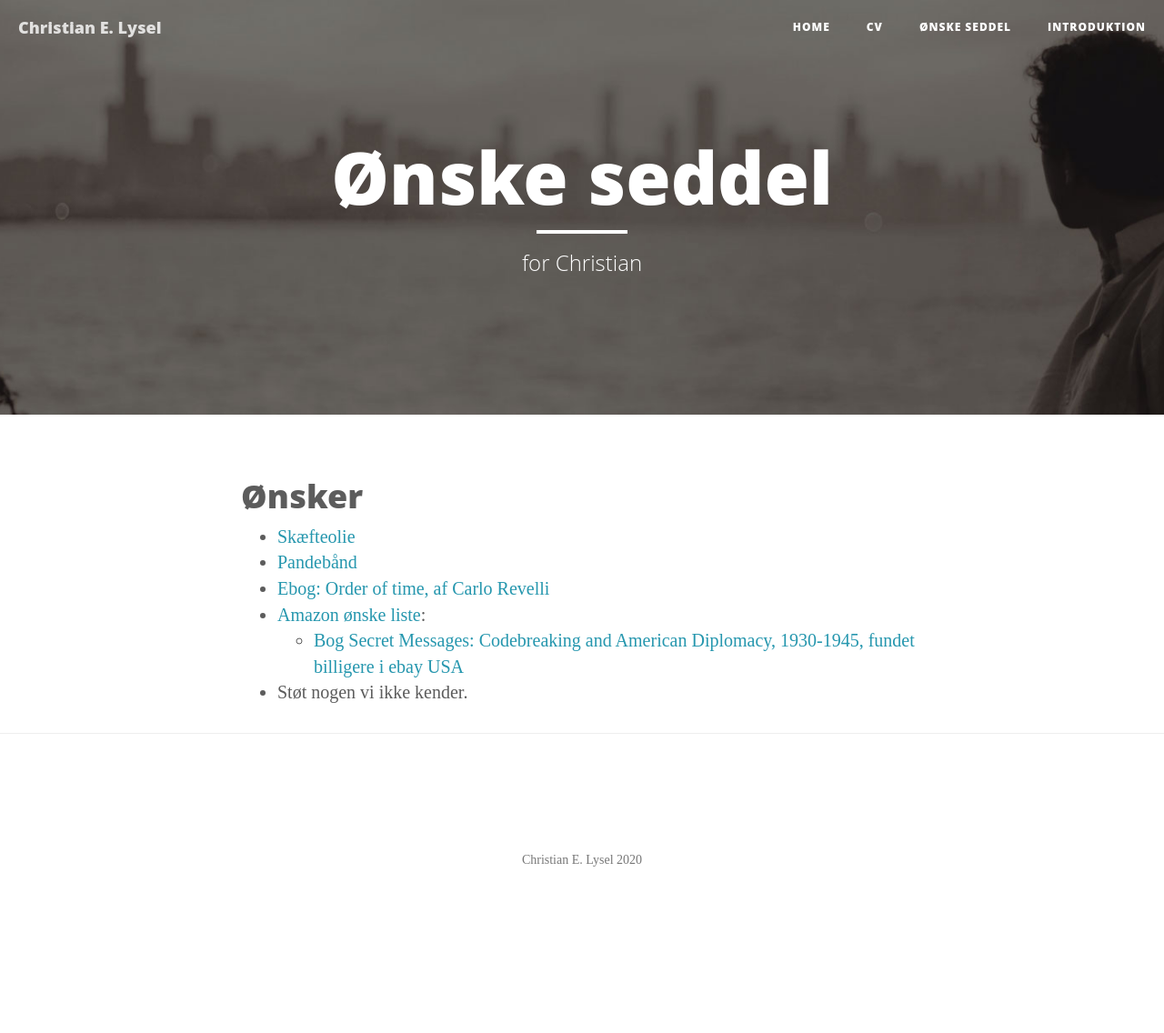
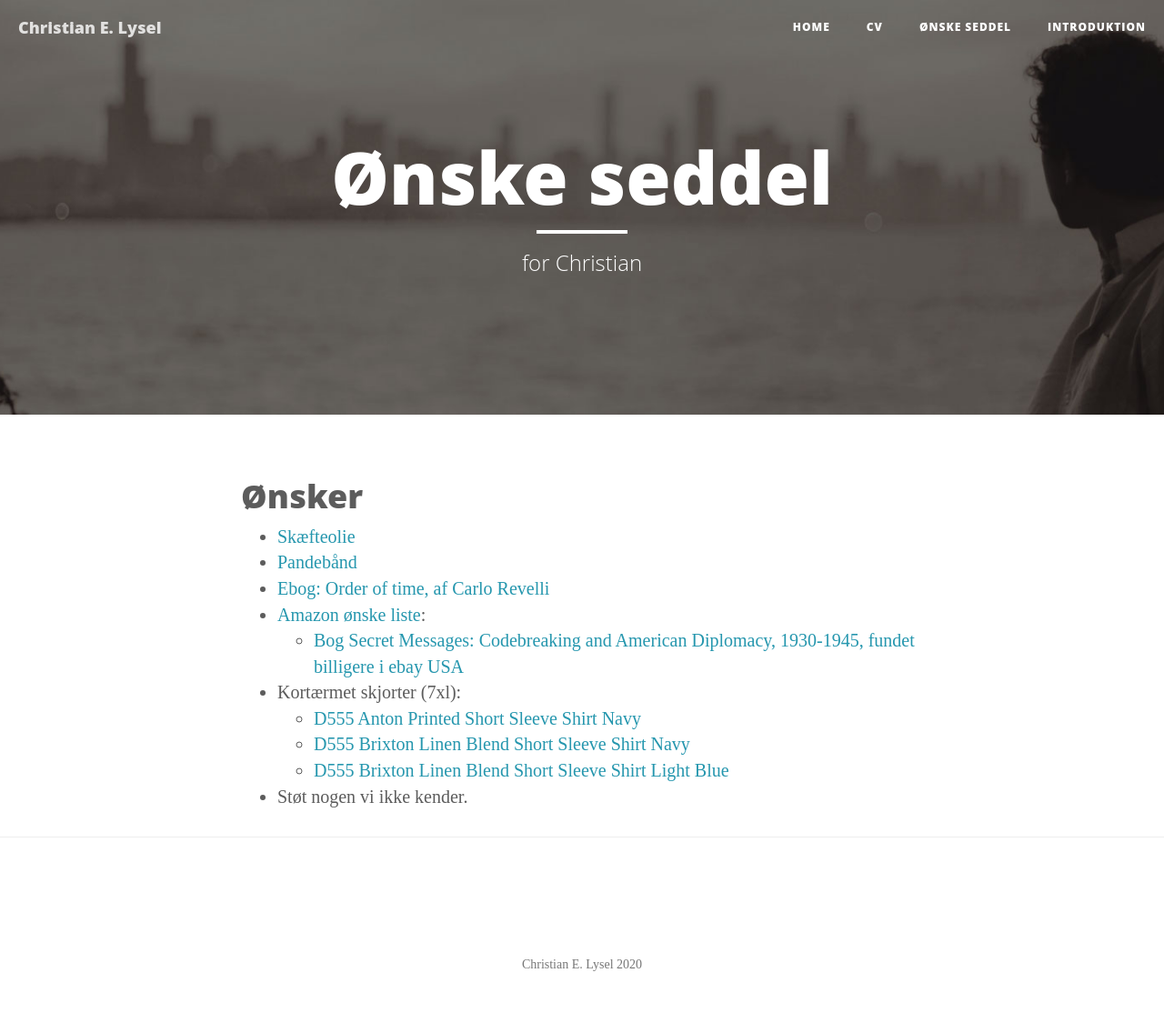
Before and after one commit to clysel/christian.lysel.net, a Jekyll site: the page built from gave.markdown, in a window 1280 px wide. Shown: the whole page at 91% size. Built offline with Jekyll 4.4.1, drawn with Linux system fonts in a browser that asks for light colours; before the commit the page ends 1021 px from its top, so only the background shows below that.

Commit message:
Update gave.markdown

```diff
--- a/gave.markdown
+++ b/gave.markdown
@@ -11,4 +11,8 @@ header-img: "img/about-bg.jpg"
  * [Ebog: Order of time, af Carlo Revelli](https://www.saxo.com/dk/order-of-time_carlo-rovelli_epub_9780241292532)
  * [Amazon ønske liste](https://www.amazon.co.uk/hz/wishlist/ls/A5JDJ32DBJ34?ref_=wl_share):
    * [Bog Secret Messages: Codebreaking and American Diplomacy, 1930-1945, fundet billigere i ebay USA](https://www.ebay.com/itm/Secret-Messages-Codebreaking-and-American-Diplomacy-1930-1945/312616310755)
+ * Kortærmet skjorter (7xl):
+   * [D555 Anton Printed Short Sleeve Shirt Navy](https://www.bigdudeclothing.co.uk/d555-anton-printed-short-sleeve-shirt-navy/)
+   * [D555 Brixton Linen Blend Short Sleeve Shirt Navy](https://www.bigdudeclothing.co.uk/d555-brixton-linen-blend-short-sleeve-shirt-navy/)
+   * [D555 Brixton Linen Blend Short Sleeve Shirt Light Blue](https://www.bigdudeclothing.co.uk/d555-brixton-linen-blend-short-sleeve-shirt-light-blue/)
  * Støt nogen vi ikke kender.
```
